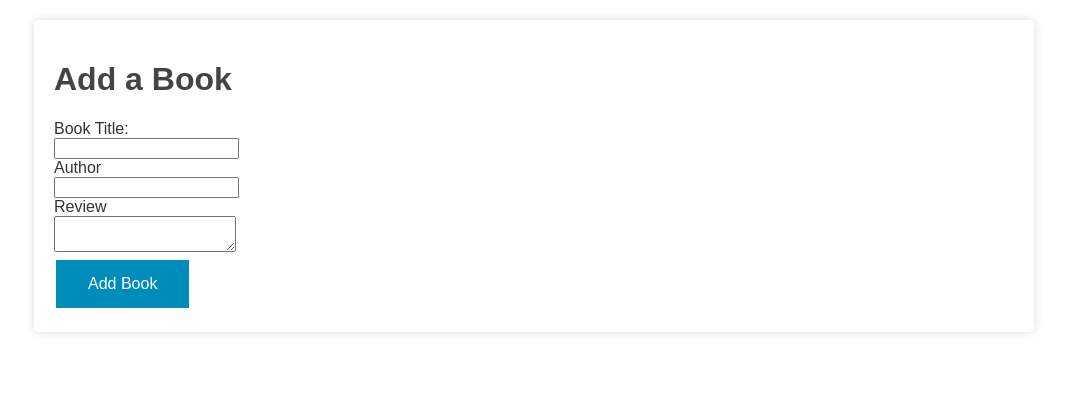
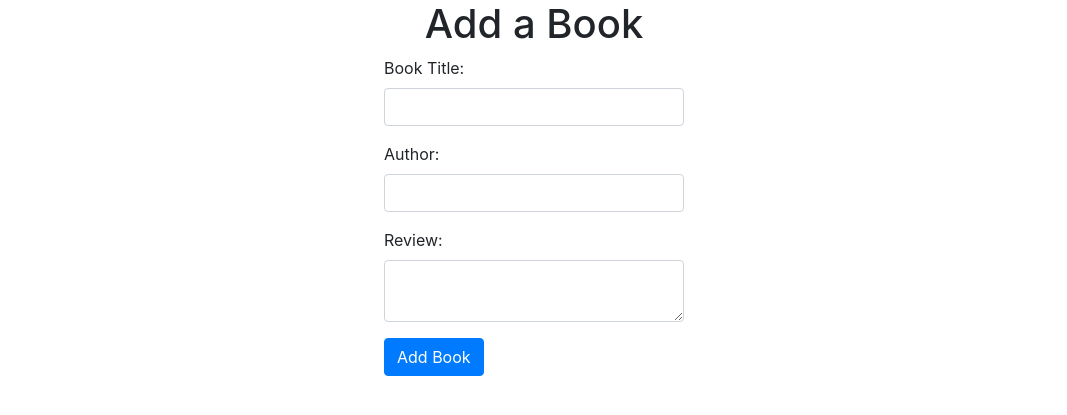
Before and after one commit to TanyaShp/Flask_Python_Book_Review, a Flask app: page /add_book in a window 1280 px wide. Shown: the top 415 px of the page, without its empty margins (106-1173 px from the left). Run offline with Flask 3, Linux system fonts and the light colour scheme; a user stored in the database is signed in; some libraries are stand-ins or nearby versions.

Commit message:
changed style, added functionality

```diff
--- a/flask_app/app.py
+++ b/flask_app/app.py
@@ -30,7 +30,7 @@ class Book(db.Model):
         return '<Book %r>' % self.title
 
 @app.route('/')
-def home():
+def index():
     books = Book.query.all()
     return render_template('index.html', books=books)
 
@@ -49,7 +49,7 @@ def login():
         if user:
             if check_password_hash(user.password, password):
                 login_user(user)
-                return redirect(url_for('home'))
+                return redirect(url_for('index'))
             else:
                 flash('Invalid password.')
         else:
@@ -67,7 +67,7 @@ def signup():
             db.session.add(user)
             db.session.commit()
             login_user(user)
-            return redirect(url_for('home'))
+            return redirect(url_for('index'))
         flash('A user already exists with that username.')
     return render_template('signup.html')
 
@@ -75,7 +75,7 @@ def signup():
 @login_required
 def logout():
     logout_user()
-    return redirect(url_for('home'))
+    return redirect(url_for('index'))
 
 # Books handling
 
@@ -90,7 +90,7 @@ def add_book():
         db.session.add(new_book)
         db.session.commit()
         flash('Book added successfully')
-        return redirect(url_for('home'))
+        return redirect(url_for('index'))
     return render_template('add_book.html')
 
 @app.route('/delete_book/<int:book_id>', methods=['POST'])
@@ -103,7 +103,7 @@ def delete_book(book_id):
             db.session.delete(book_to_delete)
             db.session.commit()
             flash('Book has been deleted!', 'success')
-            return redirect(url_for('books'))
+            return redirect(url_for('index'))
         else:
             abort(403)  # Unauthorized action
     else:
--- a/flask_app/static/main.css
+++ b/flask_app/static/main.css
@@ -1,43 +0,0 @@
-body {
-  font-family: Arial, sans-serif;
-  color: #333;
-  background-color: #f9f9f9;
-  margin: 0;
-  padding: 0;
-}
-
-.container {
-  max-width: 960px;
-  margin: 20px auto;
-  padding: 20px;
-  background-color: white;
-  border-radius: 5px;
-  box-shadow: 0px 0px 10px 0px rgba(0,0,0,0.15);
-}
-
-h1, h2, h3, h4, h5, h6 {
-  color: #444;
-}
-
-p {
-  line-height: 1.6;
-}
-
-.btn {
-  background-color: #008CBA; /* Blue */
-  border: none;
-  color: white;
-  padding: 15px 32px;
-  text-align: center;
-  text-decoration: none;
-  display: inline-block;
-  font-size: 16px;
-  margin: 4px 2px;
-  transition-duration: 0.4s;
-  cursor: pointer;
-}
-
-.btn:hover {
-  background-color: #4CAF50; /* Green */
-  color: white;
-}
--- a/flask_app/templates/add_book.html
+++ b/flask_app/templates/add_book.html
@@ -1,19 +1,26 @@
-<!DOCTYPE html>
-<html>
-<head>
-    <title>Add a Book</title>
-    <link rel="stylesheet" href="{{ url_for('static', filename='main.css') }}">
-</head>
-<body class="container">
-    <h1>Add a Book</h1>
-    <form method="POST">
-        <label for="title">Book Title:</label><br>
-        <input type="text" id="title" name="title" required><br>
-        <label for="author">Author</label><br>
-        <input type="text" id="author" name="author" required><br>
-        <label for="review">Review</label><br>
-        <textarea id="review" name="review" required></textarea><br>
-        <input class="btn" type="submit" value="Add Book">
-    </form>
-</body>
-</html>
+{% extends "base.html" %}
+
+{% block title %}
+Add a Book
+{% endblock %}
+
+{% block content %}
+<div class="container">
+  <h1 class="text-center">Add a Book</h1>
+  <form class="mx-auto" style="width: 300px;" method="POST" action="{{ url_for('add_book') }}">
+    <div class="form-group">
+      <label for="title">Book Title:</label>
+      <input type="text" class="form-control" id="title" name="title" required>
+    </div>
+    <div class="form-group">
+      <label for="author">Author:</label>
+      <input type="text" class="form-control" id="author" name="author" required>
+    </div>
+    <div class="form-group">
+      <label for="review">Review:</label>
+      <textarea class="form-control" id="review" name="review" required></textarea>
+    </div>
+    <input class="btn btn-primary" type="submit" value="Add Book">
+  </form>
+</div>
+{% endblock %}
--- a/flask_app/templates/base.html
+++ b/flask_app/templates/base.html
@@ -1,20 +1,29 @@
 <!DOCTYPE html>
 <html lang="en">
 <head>
-
+    <meta charset="UTF-8">
+    <meta name="viewport" content="width=device-width, initial-scale=1, shrink-to-fit=no">
+    <title>{% block title %}{% endblock %}</title>
+    <link href="https://stackpath.bootstrapcdn.com/bootstrap/4.3.1/css/bootstrap.min.css" rel="stylesheet">
+    <link rel="stylesheet" href="{{ url_for('static', filename='main.css') }}">
 </head>
 <body>
-    {% with messages = get_flashed_messages() %}
-    {% if messages %}
-        <ul class=flashes>
-        {% for message in messages %}
-            <li>{{ message }}</li>
-        {% endfor %}
-        </ul>
-    {% endif %}
-    {% endwith %}
-
     {% block content %}
     {% endblock %}
-</body>
+    <div class="container">
+        <div class="mx-auto" style="width: 300px;">
+            {% with messages = get_flashed_messages(with_categories=True) %}
+                {% if messages %}
+                    <div class="flashes">
+                    {% for category, message in messages %}
+                        <div class="{{ category }}">{{ message }}</div>
+                    {% endfor %}
+                    </div>
+                {% endif %}
+            {% endwith %}
+        </div>
+    </div>
+    {% block post_content %}
+    {% endblock %}
+    </body>
 </html>
```
Also changed, not shown: flask_app/templates/index.html (+30 -18 lines), flask_app/templates/login.html (+24 -14 lines), flask_app/templates/signup.html (+20 -14 lines), flask_app/instance/db.sqlite.
